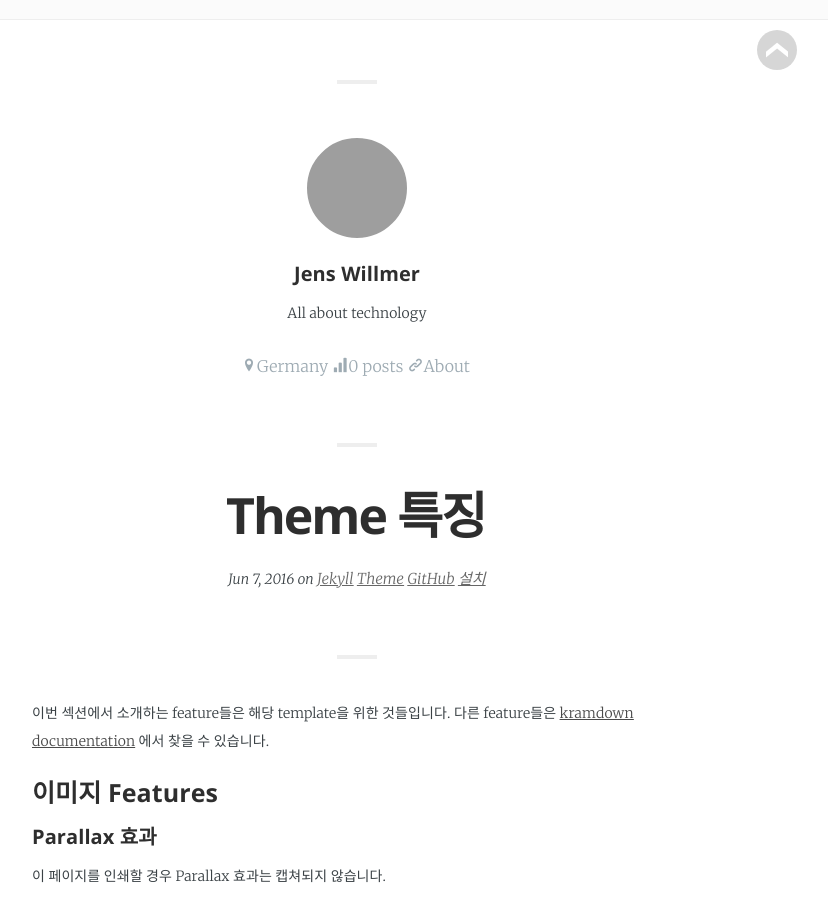
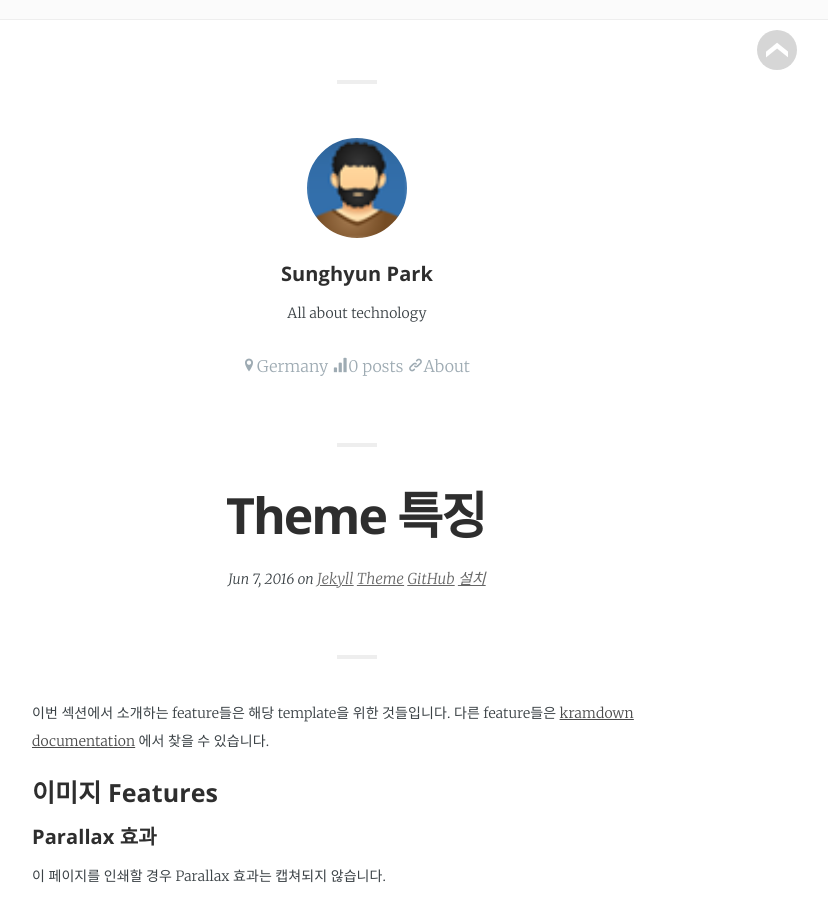
Before and after one commit to eceris/eceris.github.io, a Jekyll site: the page built from offline.html, in a window 1280 px wide and 900 px high, scrolled down 21053 px. Shown: the whole window, without its empty margins (283-1111 px from the left). Built offline with Jekyll 4.4.1, drawn with Linux system fonts in a browser that asks for light colours; some web fonts are replaced.

Commit message:
업데이트

```diff
--- a/_data/authors.yml
+++ b/_data/authors.yml
@@ -21,9 +21,9 @@ default:                                                      # Fallback if noth
   behance:                                                    # OPTIONAL: used in the about page
 jwillmer:
   initial:      sh
-  name:         "Jens Willmer"
+  name:         "Sunghyun Park"
   cover:        /assets/mountain-alternative-cover.jpg
-  picture:      /assets/jwillmer.jpg
+  picture:      /assets/eceris.png
   bio:          All about technology
   location:     Germany
   website:      "http://jwillmer.de/about"
```
